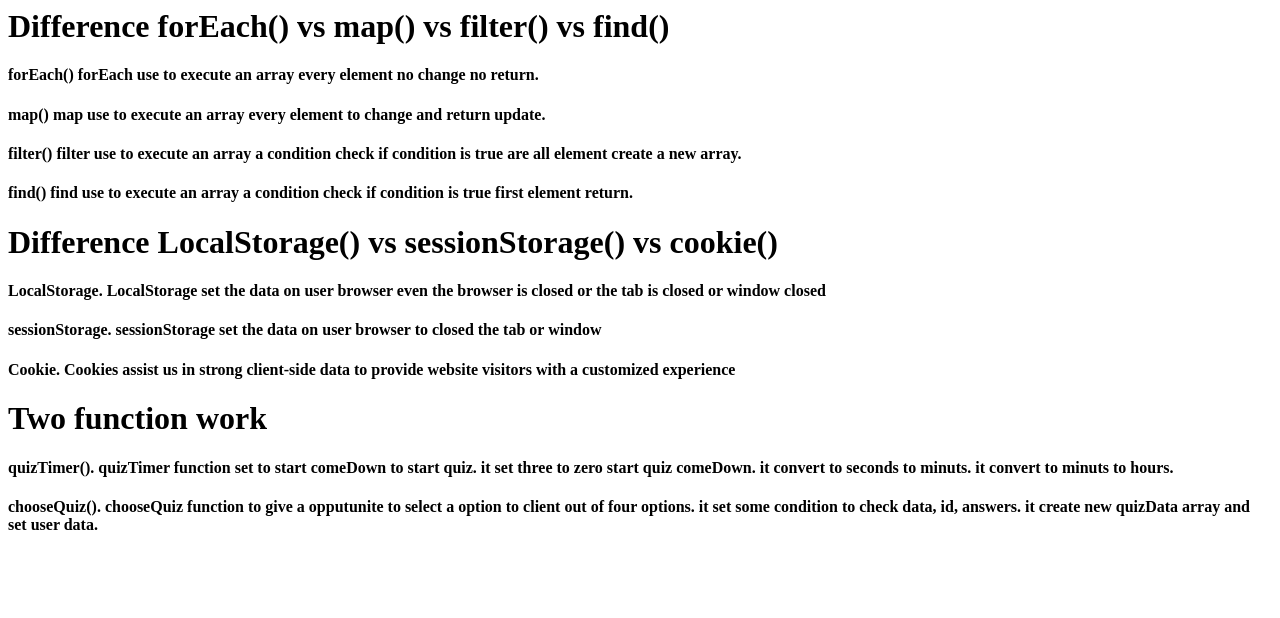
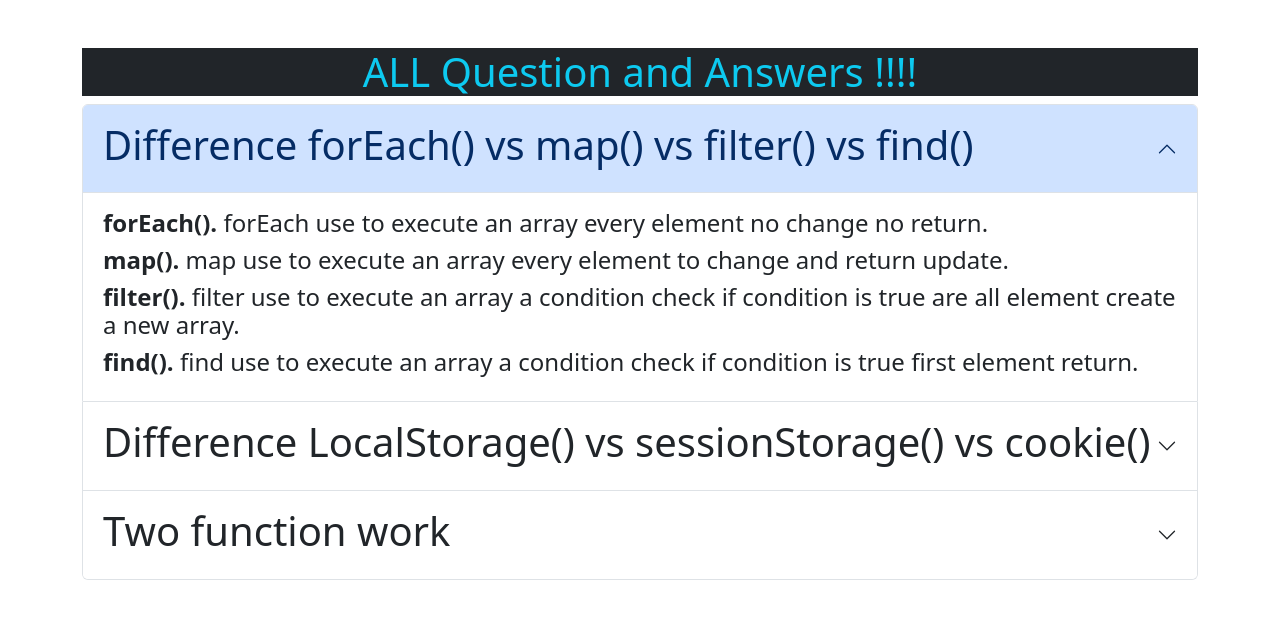
Before and after one commit to tufaelkhan/quiz-hero, a plain HTML site: page html/blog.html in a window 1280 px wide. Drawn offline with nearby package versions, Linux system fonts and the light colour scheme.

Commit message:
all done

```diff
--- a/html/blog.html
+++ b/html/blog.html
@@ -1,12 +1,57 @@
+<!doctype html>
+<html lang="en">
+  <head>
+    <meta charset="utf-8">
+    <meta name="viewport" content="width=device-width, initial-scale=1">
+    <title>Blog site</title>
+    <link href="https://cdn.jsdelivr.net/npm/bootstrap@5.3.0-alpha1/dist/css/bootstrap.min.css" rel="stylesheet" integrity="sha384-GLhlTQ8iRABdZLl6O3oVMWSktQOp6b7In1Zl3/Jr59b6EGGoI1aFkw7cmDA6j6gD" crossorigin="anonymous">
+  </head>
+  <body>
+    <div class="accordion container mt-5" id="accordionExample">
+        <h1 class="text-center text-info bg-dark">ALL Question and Answers !!!!</h1>
+        <div class="accordion-item">
+          <h2 class="accordion-header" id="headingOne">
+            <button class="accordion-button" type="button" data-bs-toggle="collapse" data-bs-target="#collapseOne" aria-expanded="true" aria-controls="collapseOne">
                 <h1>Difference forEach() vs map() vs filter() vs find()</h1>
-<h4><strong>forEach()</strong> forEach use to execute an array every element no change no return.</h4>
-<h4><strong>map()</strong> map use to execute an array every element to change and return update.</h4>
-<h4><strong>filter()</strong> filter use to execute an array a condition check if condition is true are all element create a new array.</h4>
-<h4><strong>find()</strong> find use to execute an array a condition check if condition is true first element return.</h4>
+            </button>
+          </h2>
+          <div id="collapseOne" class="accordion-collapse collapse show" aria-labelledby="headingOne" data-bs-parent="#accordionExample">
+            <div class="accordion-body">
+                <h4><strong>forEach().</strong> forEach use to execute an array every element no change no return.</h4>
+                <h4><strong>map().</strong> map use to execute an array every element to change and return update.</h4>
+                <h4><strong>filter().</strong> filter use to execute an array a condition check if condition is true are all element create a new array.</h4>
+                <h4><strong>find().</strong> find use to execute an array a condition check if condition is true first element return.</h4>
+            </div>
+          </div>
+        </div>
+        <div class="accordion-item">
+          <h2 class="accordion-header" id="headingTwo">
+            <button class="accordion-button collapsed" type="button" data-bs-toggle="collapse" data-bs-target="#collapseTwo" aria-expanded="false" aria-controls="collapseTwo">
                 <h1>Difference LocalStorage() vs sessionStorage() vs cookie()</h1>
+            </button>
+          </h2>
+          <div id="collapseTwo" class="accordion-collapse collapse" aria-labelledby="headingTwo" data-bs-parent="#accordionExample">
+            <div class="accordion-body">
                 <h4><strong>LocalStorage.</strong> LocalStorage set the data on user browser even the browser is closed or the tab is closed or window closed</h4>
                 <h4><strong>sessionStorage.</strong> sessionStorage set the data on user browser to closed the tab or window</h4>
                 <h4><strong>Cookie.</strong> Cookies assist us in strong client-side data to provide website visitors with a customized experience</h4>
+            </div>
+          </div>
+        </div>
+        <div class="accordion-item">
+          <h2 class="accordion-header" id="headingThree">
+            <button class="accordion-button collapsed" type="button" data-bs-toggle="collapse" data-bs-target="#collapseThree" aria-expanded="false" aria-controls="collapseThree">
                 <h1>Two function work</h1>
+            </button>
+          </h2>
+          <div id="collapseThree" class="accordion-collapse collapse" aria-labelledby="headingThree" data-bs-parent="#accordionExample">
+            <div class="accordion-body">
                 <h4><strong>quizTimer().</strong> quizTimer function set to start comeDown to start quiz. it set three to zero start quiz comeDown. it convert to seconds to minuts. it convert to minuts to hours. </h4>
                 <h4><strong>chooseQuiz().</strong> chooseQuiz function to give a opputunite to select a option to client out of four options. it set some condition to check data, id, answers. it create new quizData array and set user data.</h4>
+            </div>
+          </div>
+        </div>
+      </div>
+    <script src="https://cdn.jsdelivr.net/npm/bootstrap@5.3.0-alpha1/dist/js/bootstrap.bundle.min.js" integrity="sha384-w76AqPfDkMBDXo30jS1Sgez6pr3x5MlQ1ZAGC+nuZB+EYdgRZgiwxhTBTkF7CXvN" crossorigin="anonymous"></script>
+  </body>
+</html>
```
Lines whose indentation alone changed are shown as unchanged.
